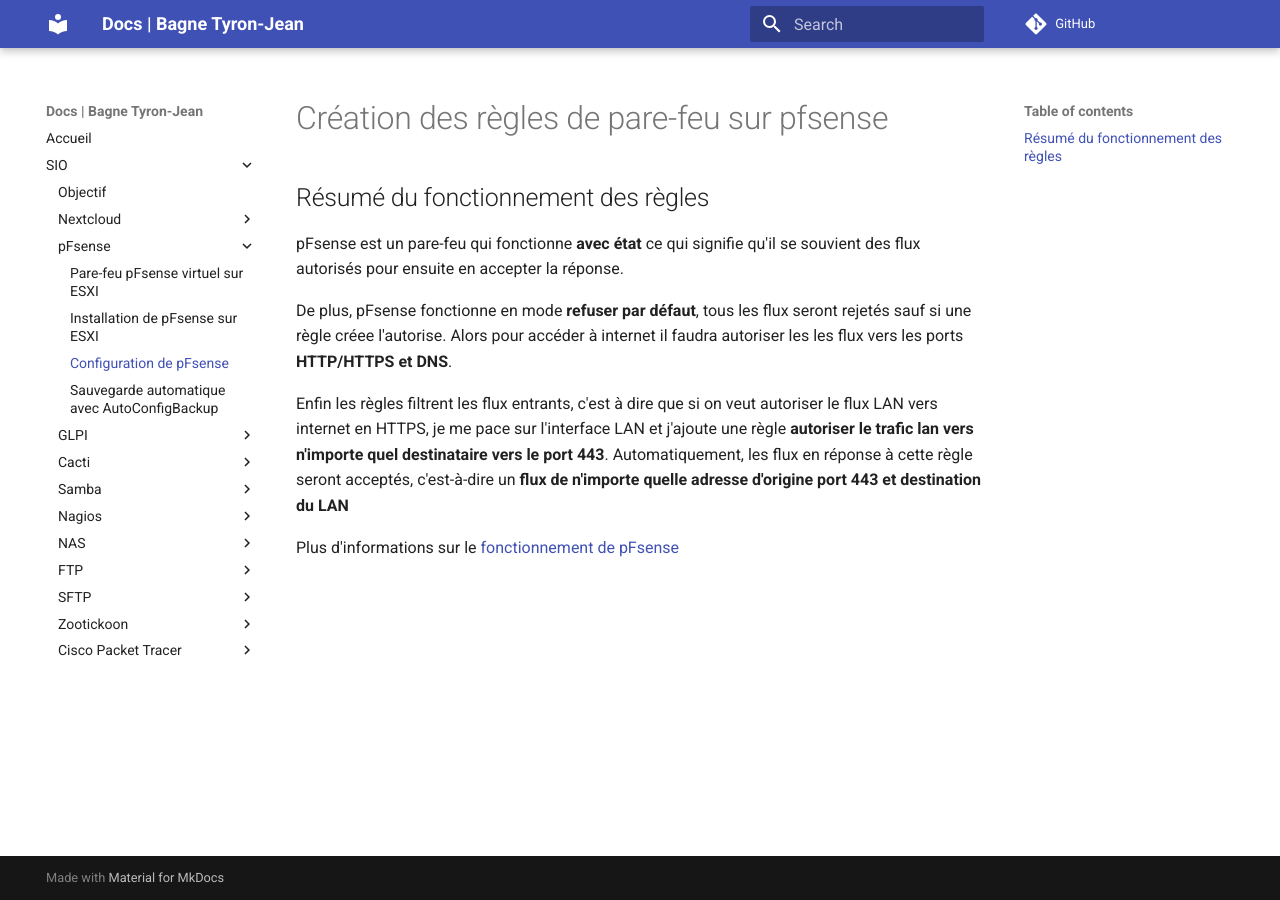
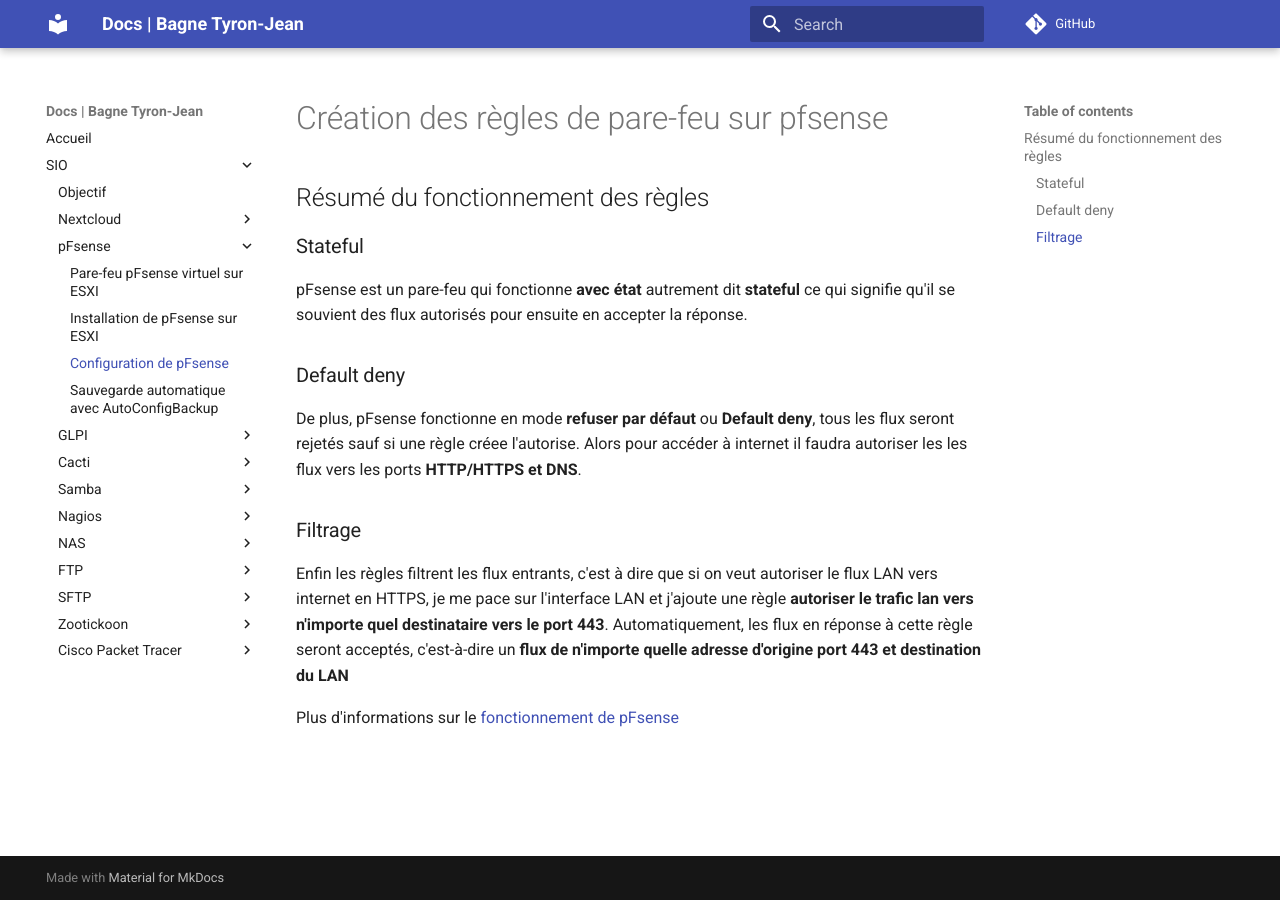
Before and after one commit to wepfen/doc, an MkDocs documentation site: the page built from docs/sio/pfsense/regles.md, in a window 1280 px wide. Built offline with MkDocs 1.6.1 and Material for MkDocs 9.7.7, drawn with Linux system fonts in a browser that asks for light colours; comment, search, counter and statistics services are not loaded; old or Windows-style settings are respelled for this version of MkDocs.

Commit message:
Update regles.md

```diff
--- a/docs/sio/pfsense/regles.md
+++ b/docs/sio/pfsense/regles.md
@@ -2,11 +2,14 @@
 
 ## Résumé du fonctionnement des règles
 
-pFsense est un pare-feu qui fonctionne **avec état** ce qui signifie qu'il se souvient des flux autorisés pour ensuite en accepter la réponse.
+### Stateful
+pFsense est un pare-feu qui fonctionne **avec état** autrement dit **stateful** ce qui signifie qu'il se souvient des flux autorisés pour ensuite en accepter la réponse.
 
-De plus, pFsense fonctionne en mode **refuser par défaut**, tous les flux seront rejetés sauf si une règle créee l'autorise.
+### Default deny
+De plus, pFsense fonctionne en mode **refuser par défaut** ou **Default deny**, tous les flux seront rejetés sauf si une règle créee l'autorise.
 Alors pour accéder à internet il faudra autoriser les les flux vers les ports **HTTP/HTTPS et DNS**.
 
+### Filtrage
 Enfin les règles filtrent les flux entrants,  c'est à dire que si on veut autoriser le flux LAN vers internet en HTTPS, je me pace sur l'interface LAN et j'ajoute une règle **autoriser le trafic lan vers n'importe quel destinataire vers le port 443**.
 Automatiquement, les flux en réponse à cette règle seront acceptés, c'est-à-dire un **flux de n'importe quelle adresse d'origine port 443 et destination du LAN**
 
```
